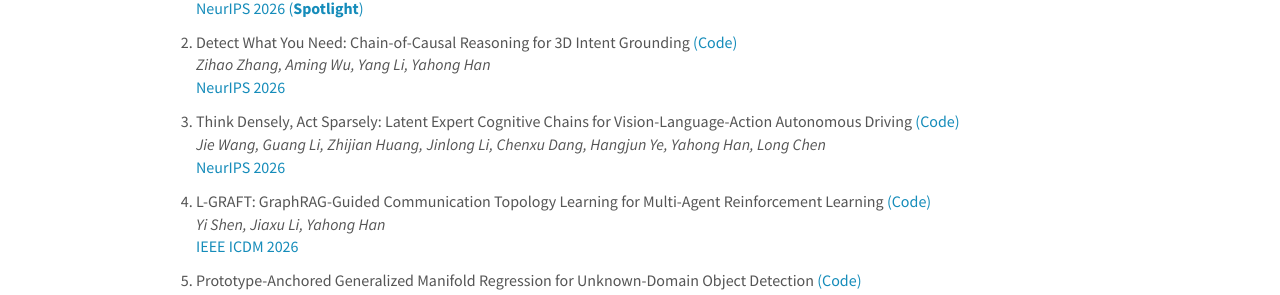
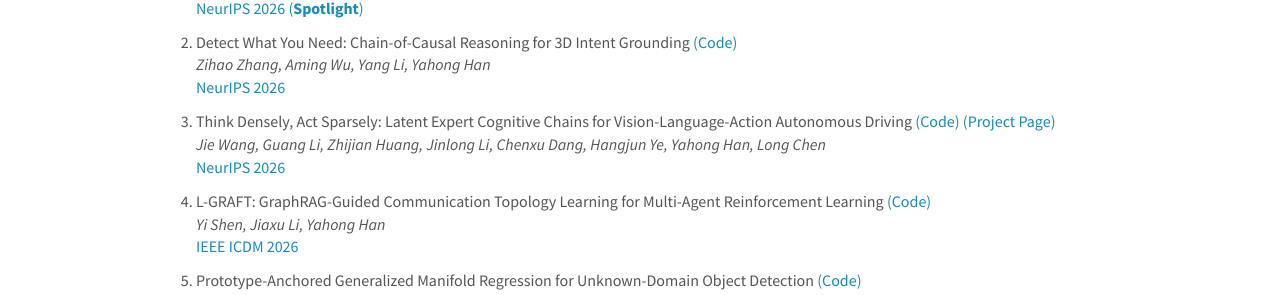
Before and after one commit to tjumm/tjumm.github.io, a Jekyll site: the page built from _pages/publications.md, in a window 1280 px wide and 900 px high. Shown: the part 197-492 px from the top of the window. Built offline with Jekyll 4.4.1, drawn with Linux system fonts in a browser that asks for light colours; comment, search, counter and statistics services are not loaded.

Commit message:
Update publist.yml

```diff
--- a/_data/publist.yml
+++ b/_data/publist.yml
@@ -16,7 +16,7 @@
     display: "NeurIPS 2026"
   highlight: 0
 
-- title: "1. Think Densely, Act Sparsely: Latent Expert Cognitive Chains for Vision-Language-Action Autonomous Driving <a href='https://beanocean.github.io/LECDrive/'>(Code)</a>"
+- title: "1. Think Densely, Act Sparsely: Latent Expert Cognitive Chains for Vision-Language-Action Autonomous Driving <a href='https://github.com/WJ-CV/LECDrive'>(Code)</a> <a href='https://beanocean.github.io/LECDrive'>(Project Page)</a>"
   image: dummy.png
   description:
   authors: Jie Wang, Guang Li, Zhijian Huang, Jinlong Li, Chenxu Dang, Hangjun Ye, Yahong Han, Long Chen
```
